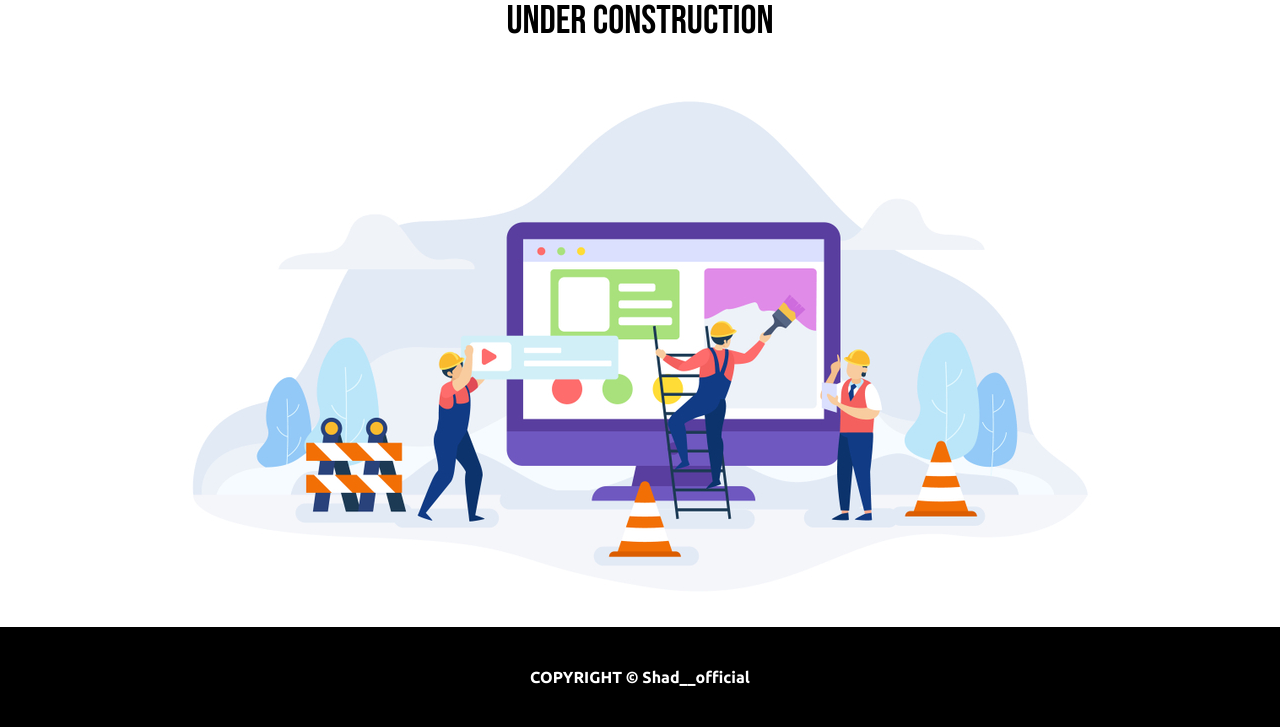
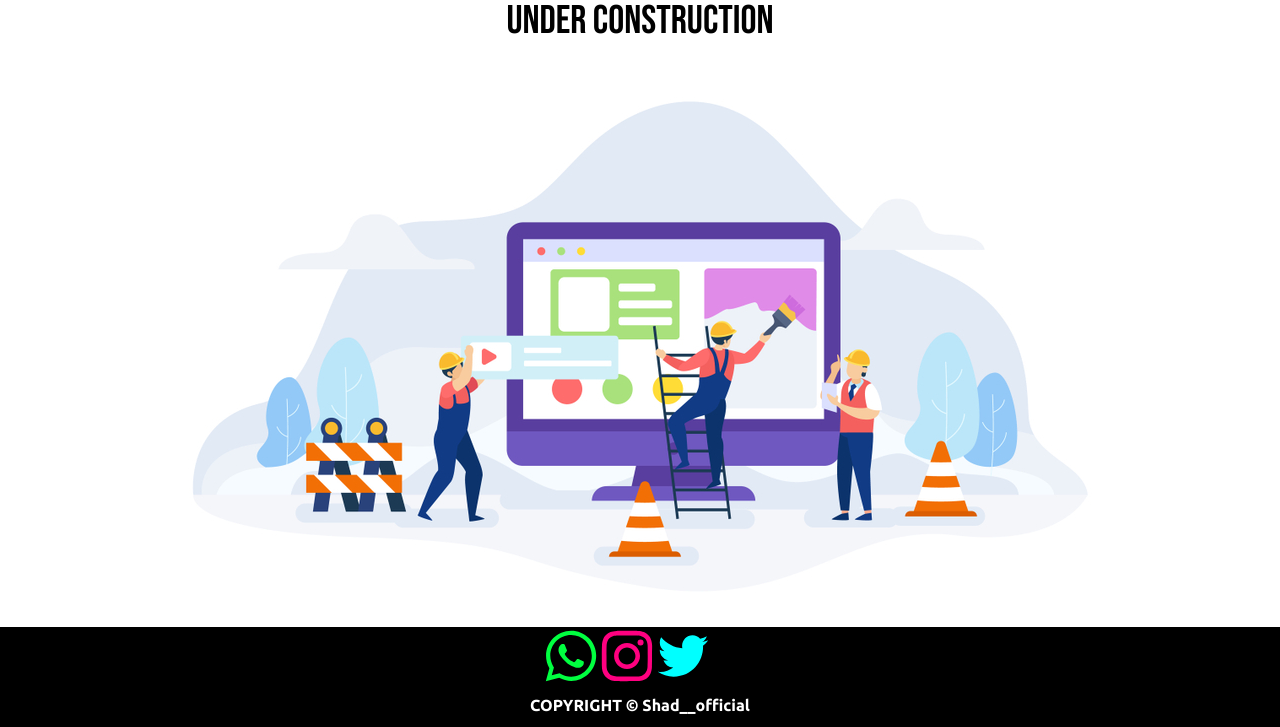
Before and after one commit to Code-withShad/Shad__official, a plain HTML site: page index.html in a window 1280 px wide. Shown: the part 993-1720 px from the top of the page. Drawn offline with Linux system fonts and the light colour scheme; a web font is replaced by a local one.

Commit message:
Update index.html

```diff
--- a/index.html
+++ b/index.html
@@ -70,9 +70,9 @@
 <footer class="end">
     <div>
         <div class="icons">
-            <a href="wa.link/er9k1g" img src="whatsapp.svg" alt=""></a>
-            <a href="https://www.instagram.com/shad__official/" img src="instagram.svg" alt=""></a>
-            <a href="https://twitter.com/shad__official" img src="twitter.svg" alt=""></a>
+            <img src="whatsapp.svg" alt="wa.link/er9k1g"/>
+            <img src="instagram.svg" alt="https://www.instagram.com/shad__official/"/>
+            <img src="twitter.svg" alt="https://twitter.com/shad__official"/>
         </div>
         <div class="txt">COPYRIGHT &copy; Shad__official</div>
 </div>
```
